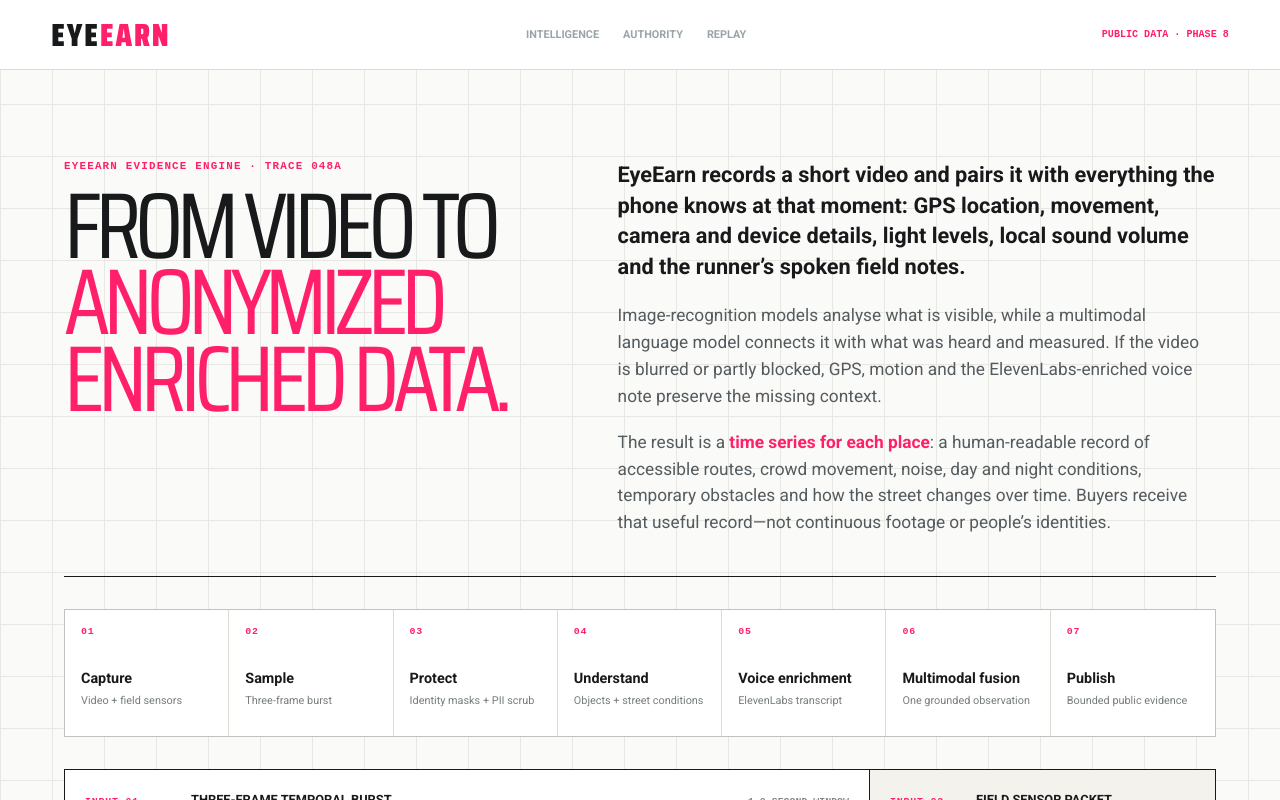
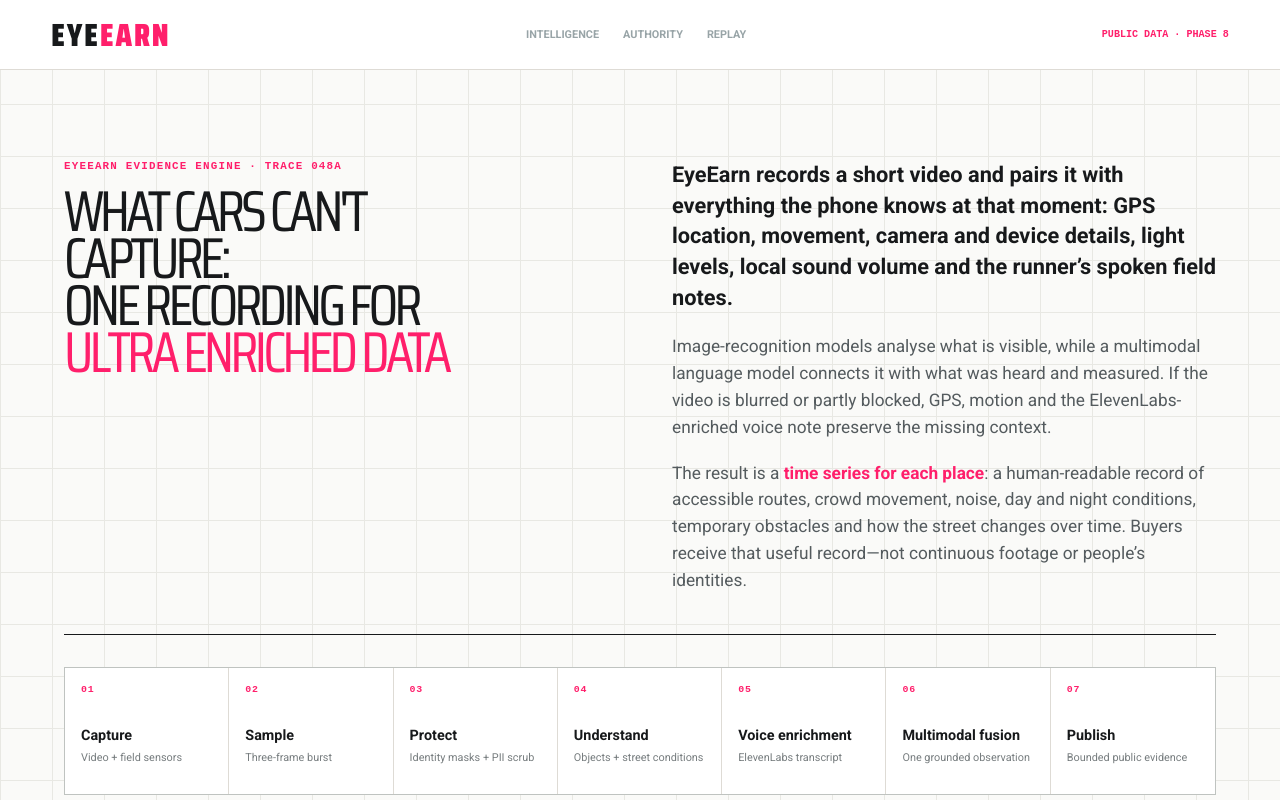
Before and after one commit to anshulyadav1976/EyeEarn, a Next.js app: page /developers in a window 1280 px wide. Shown: the top 800 px of the page. Built offline with nearby package versions, Linux system fonts and the light colour scheme.

Commit message:
Sharpen public evidence headline

```diff
--- a/src/app/developers/developers.module.css
+++ b/src/app/developers/developers.module.css
@@ -85,7 +85,7 @@
 }
 .labIntro {
   display: grid;
-  grid-template-columns: minmax(0, 0.9fr) minmax(430px, 1.1fr);
+  grid-template-columns: minmax(0, 1fr) minmax(430px, 1fr);
   gap: clamp(2rem, 5vw, 6rem);
   padding: clamp(4rem, 7vw, 7rem) 0 2.5rem;
   border-bottom: 1px solid #17191b;
@@ -101,9 +101,9 @@
   text-transform: uppercase;
 }
 .labIntro h2 {
-  max-width: 10ch;
+  max-width: 16ch;
   margin: 0;
-  font-size: clamp(3.2rem, 7.3vw, 7.4rem);
+  font-size: clamp(2.7rem, 4.5vw, 4.8rem);
   font-weight: 400;
   letter-spacing: -0.07em;
   line-height: 0.82;
@@ -711,7 +711,7 @@
     padding-top: 4rem;
   }
   .labIntro h2 {
-    font-size: clamp(3rem, 17vw, 5rem);
+    font-size: clamp(2.6rem, 12vw, 4rem);
   }
   .pipeline {
     grid-template-columns: 1fr;
--- a/src/app/developers/processing-lab.tsx
+++ b/src/app/developers/processing-lab.tsx
@@ -76,9 +76,11 @@
         <div>
           <p>EyeEarn evidence engine · trace 048A</p>
           <h2 id="processing-lab-title">
-            From video to
+            What Cars Can&apos;t Capture:
             <br />
-            <em>anonymized enriched data.</em>
+            One Recording For
+            <br />
+            <em>Ultra Enriched Data</em>
           </h2>
         </div>
         <div className={styles.labIntroCopy}>
```
Also changed, not shown: 1 other file (tests, documents, lock files or other folders).
